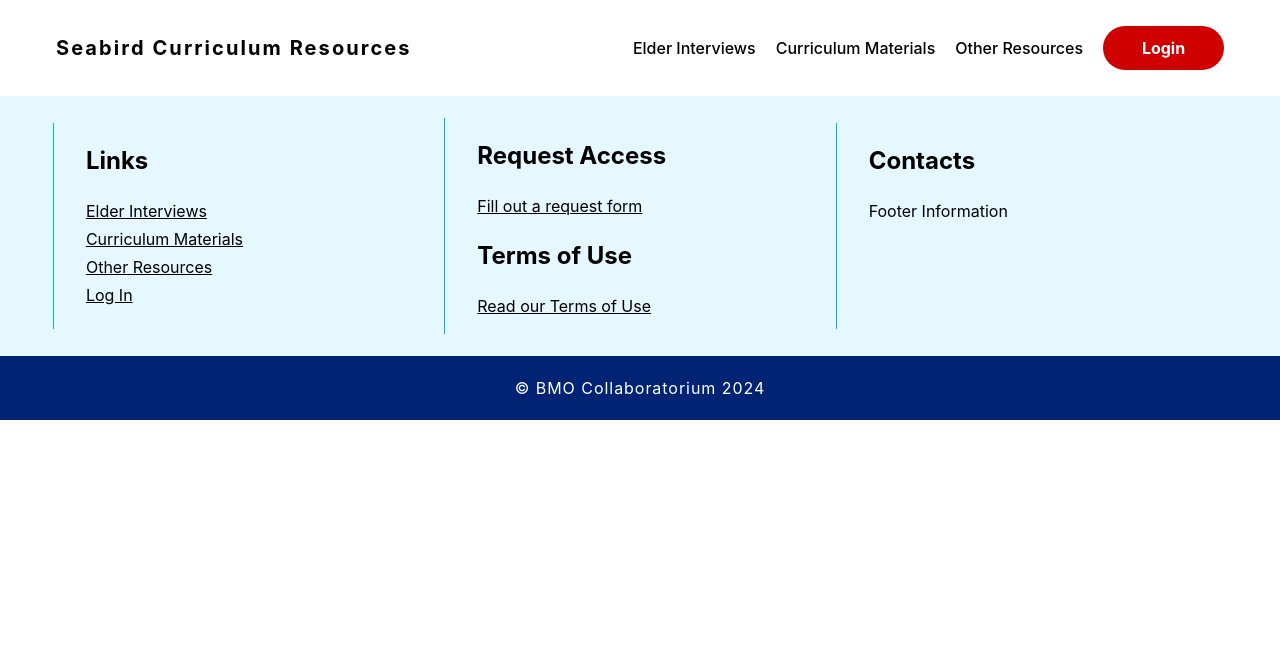
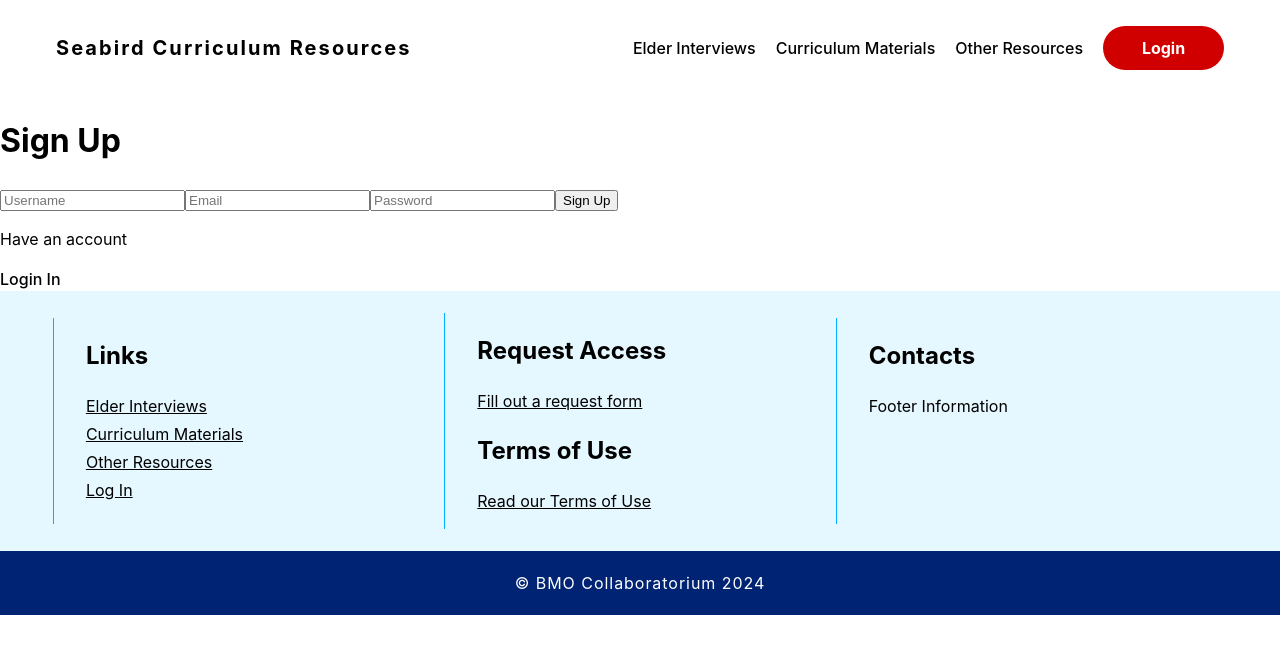
Before and after one commit to HarrySidhu1815/Seabird-Project, a React (Vite) app in the folder client/: page /signup in a window 1280 px wide. Shown: the top 654 px of the page. Built offline with nearby package versions, Linux system fonts and the light colour scheme.

Commit message:
sign up page added

```diff
--- a/client/src/App.jsx
+++ b/client/src/App.jsx
@@ -6,6 +6,7 @@ import Curriculum from './pages/Curriculum'
 import Login from './pages/Login'
 import Header from './components/Header/Header'
 import Footer from './components/Footer/Footer'
+import SignUp from './pages/SignUp'
 
 export default function App() {
   return (
@@ -16,6 +17,7 @@ export default function App() {
         <Route path='/interviews' element={<Interviews />} />
         <Route path='/curriculum' element={<Curriculum />} />
         <Route path='/login' element={<Login />} />
+        <Route path='/signup' element={<SignUp />} />
       </Routes>
       <Footer />
     </BrowserRouter>
--- /dev/null
+++ b/client/src/pages/SignUp.jsx
@@ -0,0 +1,24 @@
+import React from 'react'
+import { Link } from 'react-router-dom'
+
+const SignUp = () => {
+  return (
+    <div>
+      <h1>Sign Up</h1>
+      <form>
+        <input type='text' placeholder='Username' id='username' required />
+        <input type='email' placeholder='Email' id='email' required />
+        <input type='password' placeholder='Password' id='password' required />
+        <button>Sign Up</button>
+      </form>
+      <div>
+        <p>Have an account</p>
+        <Link to='/login'>
+        <span>Login In</span>
+        </Link>
+      </div>
+    </div>
+  )
+}
+
+export default SignUp
```
